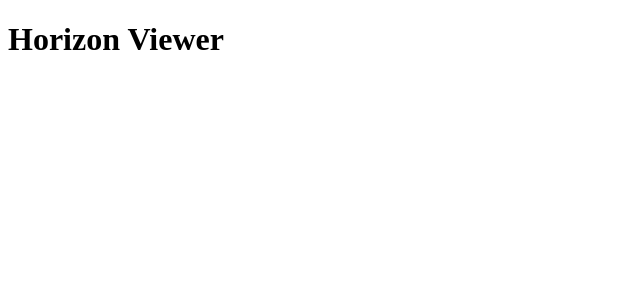
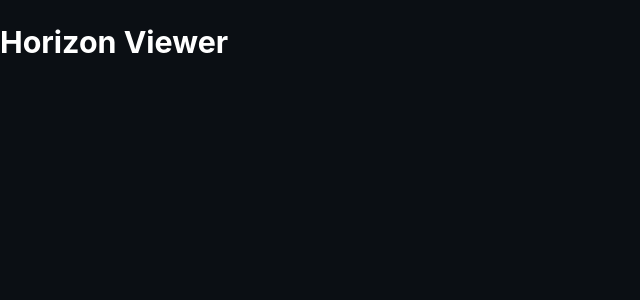
Before and after one commit to remijus-ijomah/horizon-viewer, a React (Vite) app: page / in a window 1280 px wide. Shown: the top 300 px of the page, without its empty margins (0-640 px from the left). Built offline with nearby package versions, Linux system fonts and the light colour scheme.

Commit message:
feat: add professional MUI dark theme

```diff
--- /dev/null
+++ b/src/app/providers/AppProviders.tsx
@@ -0,0 +1,18 @@
+import { ThemeProvider } from "@mui/material/styles";
+import CssBaseline from "@mui/material/CssBaseline";
+
+import { theme } from "../theme";
+
+type Props = {
+  children: React.ReactNode;
+};
+
+export default function AppProviders({ children }: Props) {
+  return (
+    <ThemeProvider theme={theme}>
+      <CssBaseline />
+
+      {children}
+    </ThemeProvider>
+  );
+}
--- /dev/null
+++ b/src/app/theme/components.ts
@@ -0,0 +1,28 @@
+import type { Components } from "@mui/material/styles";
+
+export const components: Components = {
+  MuiPaper: {
+    styleOverrides: {
+      root: {
+        borderRadius: 12,
+        backgroundImage: "none",
+      },
+    },
+  },
+
+  MuiCard: {
+    styleOverrides: {
+      root: {
+        borderRadius: 12,
+      },
+    },
+  },
+
+  MuiButton: {
+    styleOverrides: {
+      root: {
+        borderRadius: 8,
+      },
+    },
+  },
+};
--- /dev/null
+++ b/src/app/theme/index.ts
@@ -0,0 +1,14 @@
+import { createTheme } from "@mui/material/styles";
+
+import { palette } from "./palette";
+import { typography } from "./typography";
+import { components } from "./components";
+
+
+export const theme = createTheme({
+  palette,
+
+  typography,
+
+  components,
+});
--- /dev/null
+++ b/src/app/theme/palette.ts
@@ -0,0 +1,25 @@
+import type { PaletteOptions } from "@mui/material";
+
+export const palette: PaletteOptions = {
+  mode: "dark",
+
+  primary: {
+    main: "#90CAF9",
+  },
+
+  secondary: {
+    main: "#00E5FF",
+  },
+
+  background: {
+    default: "#0B0F14",
+    paper: "#151A21",
+  },
+
+  text: {
+    primary: "#FFFFFF",
+    secondary: "#B0BEC5",
+  },
+
+  divider: "#263238",
+};
--- /dev/null
+++ b/src/app/theme/typography.ts
@@ -0,0 +1,24 @@
+export const typography = {
+  fontFamily: ["Inter", "Roboto", "Arial", "sans-serif"].join(","),
+
+  h1: {
+    fontWeight: 700,
+  },
+
+  h2: {
+    fontWeight: 700,
+  },
+
+  h6: {
+    fontWeight: 600,
+  },
+
+  body1: {
+    fontSize: "0.95rem",
+  },
+
+  button: {
+    textTransform: "none",
+    fontWeight: 600,
+  },
+};
--- a/src/main.tsx
+++ b/src/main.tsx
@@ -2,9 +2,12 @@ import React from "react";
 import ReactDOM from "react-dom/client";
 
 import App from "./App";
+import AppProviders from "./app/providers/AppProviders";
 
 ReactDOM.createRoot(document.getElementById("root")!).render(
   <React.StrictMode>
-    <App />
+    <AppProviders>
+      <App />
+    </AppProviders>
   </React.StrictMode>,
 );
```
Also changed, not shown: package.json (+10 -1 lines), 1 other file (tests, documents, lock files or other folders).
